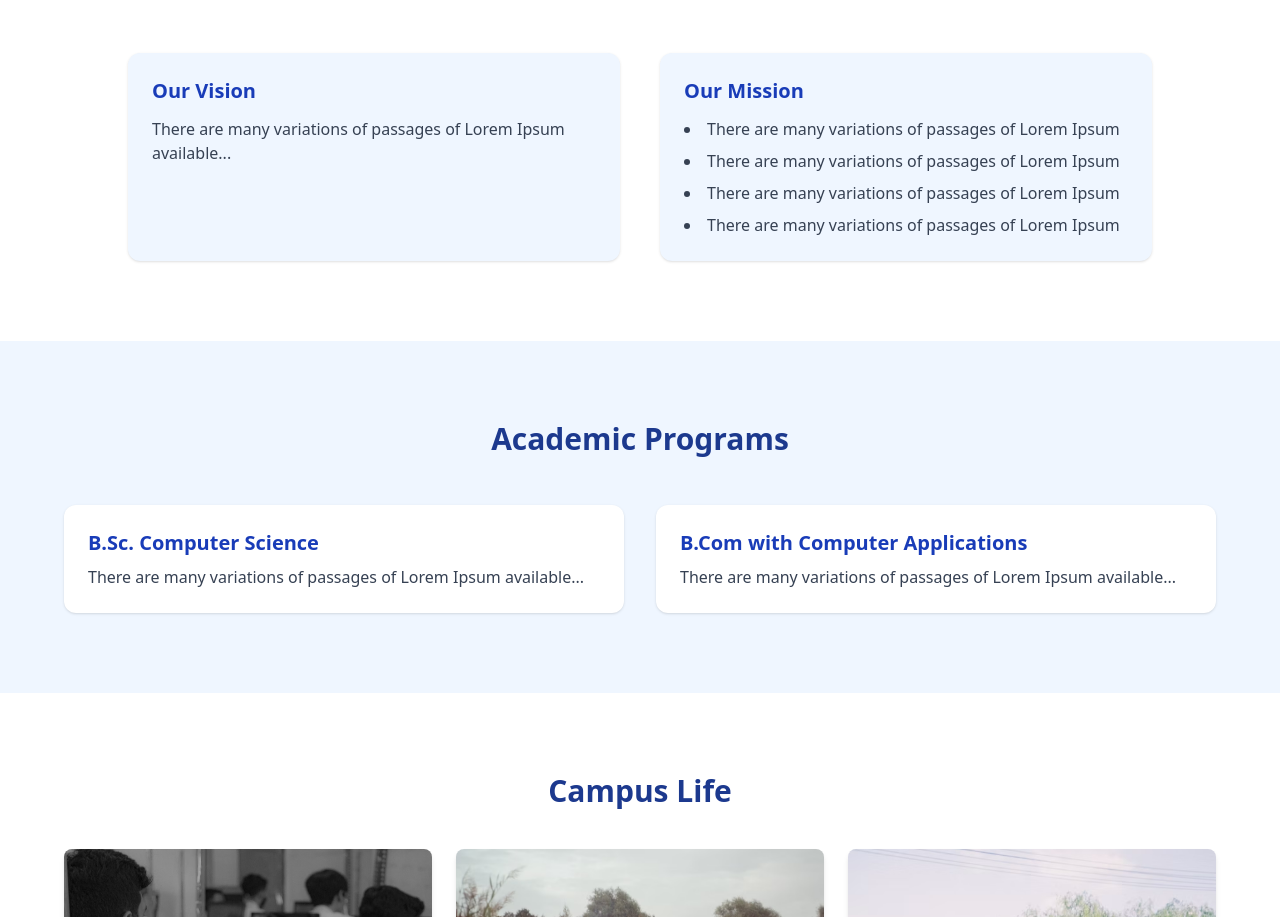
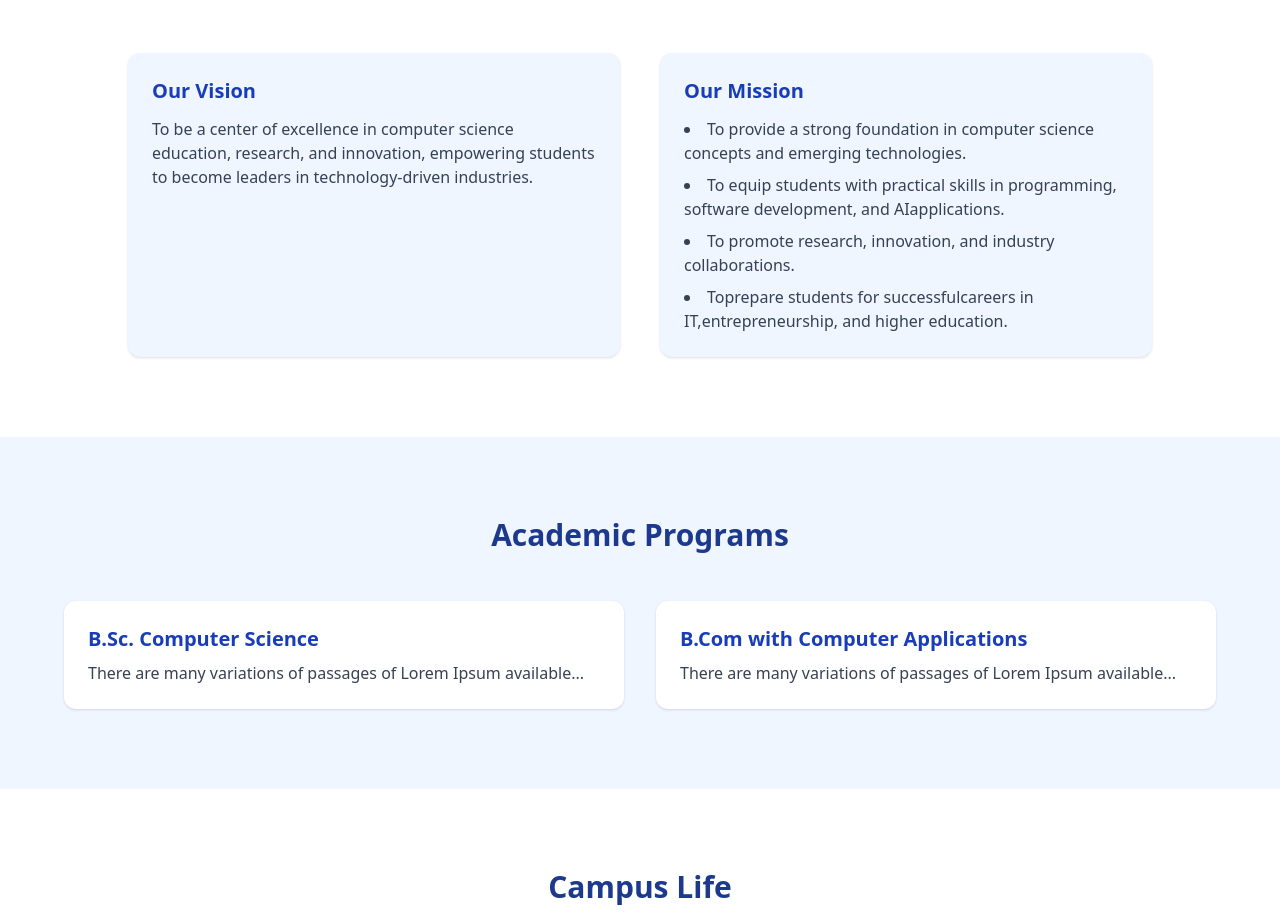
Before and after one commit to kodehouse-in/UIT-Tholicode, a React (Vite) app: page /about-us in a window 1280 px wide. Shown: the part 1530-2447 px from the top of the page. Built offline with nearby package versions, Linux system fonts and the light colour scheme.

Commit message:
vision&mission

```diff
--- a/src/pages/AboutUs.jsx
+++ b/src/pages/AboutUs.jsx
@@ -99,16 +99,28 @@ export default function AboutUs() {
             <div className="bg-blue-50 p-6 rounded-xl shadow">
               <h3 className="text-xl font-semibold text-blue-800 mb-3">Our Vision</h3>
               <p className="text-gray-700">
-                There are many variations of passages of Lorem Ipsum available...
+                To be a center of excellence in computer science education, research, and innovation,
+empowering students to become leaders in technology-driven industries.
               </p>
             </div>
             <div className="bg-blue-50 p-6 rounded-xl shadow">
               <h3 className="text-xl font-semibold text-blue-800 mb-3">Our Mission</h3>
-              <ul className="list-disc list-inside text-gray-700 space-y-2">
-                <li>There are many variations of passages of Lorem Ipsum</li>
-                <li>There are many variations of passages of Lorem Ipsum</li>
-                <li>There are many variations of passages of Lorem Ipsum</li>
-                <li>There are many variations of passages of Lorem Ipsum</li>
+              <ul className="list-disc list-inside text-gray-700  space-y-2">
+                <li>
+                  To provide a strong foundation in computer science concepts and emerging
+                  technologies.
+                </li>
+                <li>
+                  To equip students with practical skills in programming, software development,
+                  and AIapplications.
+                </li>
+                <li>
+                  To promote research, innovation, and industry collaborations.
+                </li>
+                <li>
+                  Toprepare students for successfulcareers in IT,entrepreneurship, and higher
+                  education.
+                </li>
               </ul>
             </div>
           </div>
```
